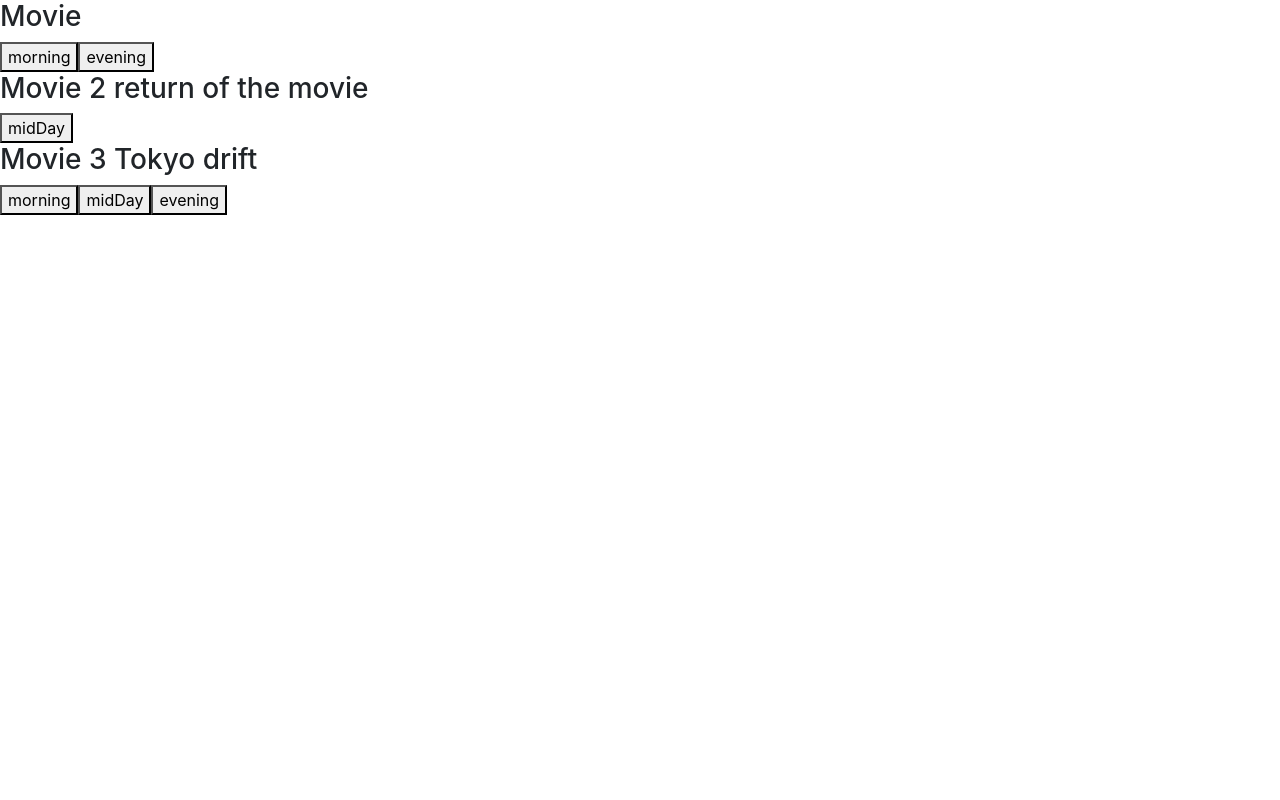
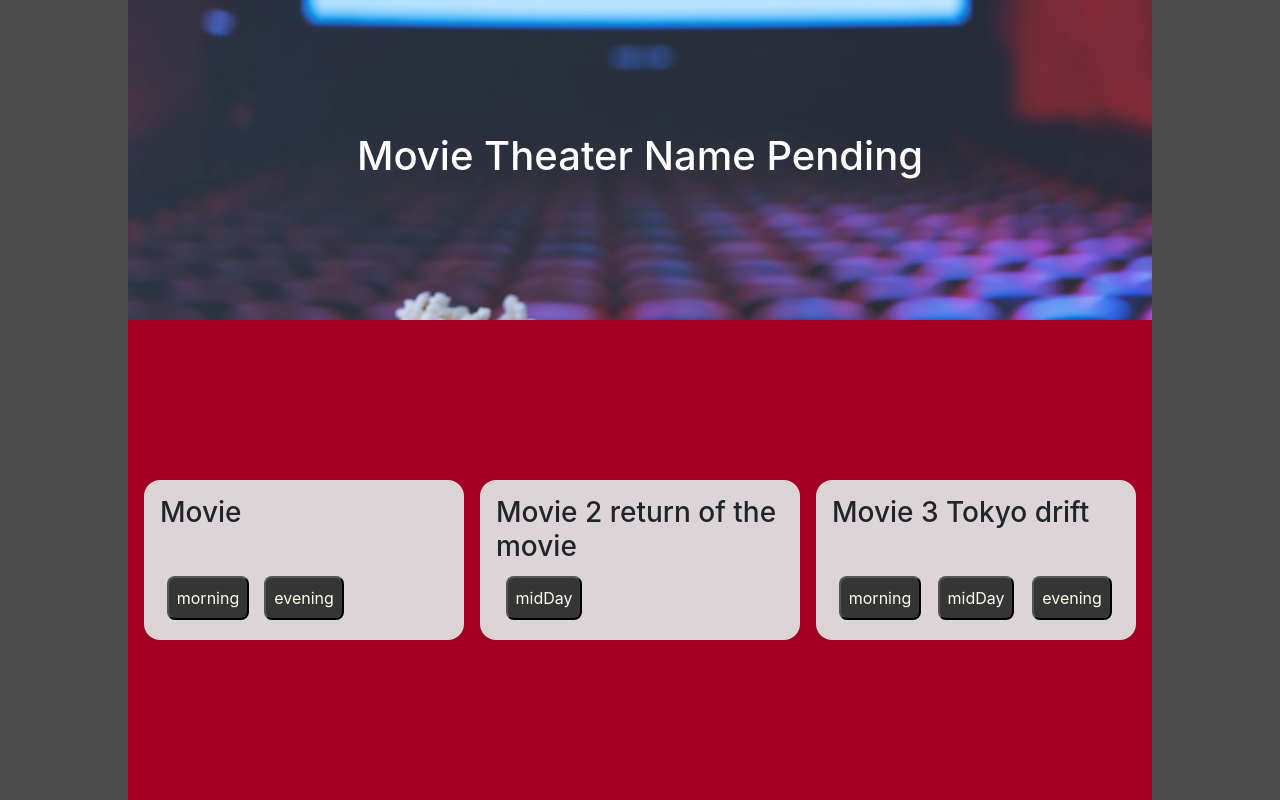
Before and after one commit to Skylar-Brockbank/movieTheater, a plain HTML site: page index.html in a window 1280 px wide. Drawn offline with Linux system fonts and the light colour scheme.

Commit message:
add styles to page
Co-Authored-by: Karen Axon <kaxonwa@gmail.com>

```diff
--- a/css/styles.css
+++ b/css/styles.css
@@ -1,3 +1,80 @@
 #display-selected-movie, #selectionForm {
   display: none;
 }
+
+body {
+  background-color:rgb(75, 75, 75);
+}
+
+.MainCol {
+  width: 80%;
+  height: 100vh;
+  background-color: rgb(161, 0, 35);
+  margin: 0 auto;
+  display: grid;
+}
+
+.Box {
+  padding:1em;
+  display: grid;
+  grid-template-columns: 1fr 1fr 1fr;
+  grid-gap: 1em;
+}
+
+.movieCard {
+  padding: 1em;
+  background-color: rgba(223, 223, 223, 0.952);
+  border-radius: 1em;
+  display: grid;
+}
+
+form {
+  margin:0 20%;
+  padding: 1em;
+  background-color: rgba(223, 223, 223, 0.952);
+  border-radius: 1em;
+  display: grid;
+}
+.radio {
+  margin: 0 10%;
+  font-weight: bold;
+}
+form > h4 {
+  margin-bottom: 1em;
+}
+
+.buttonBox {
+  display: grid;
+  grid-template-columns: repeat(3, 1fr);
+}
+
+button {
+  width: fit-content;
+  height: fit-content;
+  padding: .5em;
+  border-radius: .5em;
+  margin: .25em;
+  align-self: end;
+  justify-self: center;
+  background-color: rgb(53, 53, 53);
+  color: rgb(255, 251, 238);
+}
+
+button:hover {
+  background-color: rgb(125,55,89);
+  color: rgb(255, 255, 255);
+}
+
+.thing {
+  background-image: url(../img/movieTheater.jpg);
+  background-repeat: no-repeat;
+  background-size: 100%;
+  height: 40vh;
+  display: grid;
+  align-content: center;
+  justify-content: center;
+}
+
+.thing > h1 {
+  color: white;
+}
--- a/index.html
+++ b/index.html
@@ -11,40 +11,36 @@
   <title>Movies</title>
 </head>
 <body>
-  <div id="display-movies">
-
+  <div class="MainCol">
+    <div class="thing">
+      <h1>Movie Theater Name Pending</h1>
     </div>
-
+    <div id="display-movies"></div>
     <div id="selectionForm">
       <form>
+        <h4>Select an age group for your ticket</h4>
         <div class="radio">
           <label>
             <input type="radio" name="ageRange" value="0">
-            Child
+              Child (0-16)
           </label>
         </div>
         <div class="radio">
           <label>
             <input type="radio" name="ageRange" value="1" checked>
-            Adult
+              Adult (16-59)
           </label>
         </div>
         <div class="radio">
           <label>
             <input type="radio" name="ageRange" value="2">
-            Senior
+              Senior (60+)
           </label>
         </div>
         <button type="submit">Submit</button>
       </form>
     </div>
-
-
-  <div id="display-selected-movie">
-    //movie name
-    //selected price
+    <div id="display-selected-movie"> </div>
   </div>
-
-
 </body>
 </html>
--- a/js/scripts.js
+++ b/js/scripts.js
@@ -33,7 +33,6 @@ $(document).ready(function(){
   });
 
 });
-
 
 function Ticket(newRelease, showTime, ageRange) {
   this.newRelease = newRelease;
@@ -87,9 +86,9 @@ Catalog.prototype.addMovie = function (movie) {
 function generateCards(Cat){
   let output = '';
   for (let i in Cat.movies){
-  output = output + "<div id=" + i +"><h3>" + Cat.movies[i].name +"</h3>" + timeButtons(Cat.movies[i]) + "</div>"
+  output = output + "<div class='movieCard' id=" + i +"><h3>" + Cat.movies[i].name +"</h3>" + timeButtons(Cat.movies[i]) + "</div>"
   }
-  return output;
+  return "<div class= 'Box'>" + output + "</div>";
 }
 
 function timeButtons(movie){
@@ -107,14 +106,13 @@ function timeButtons(movie){
     output = output + "<button class='timeButtons' id='button" + m + "' value='" + movie.newRelease + "," + movie.showTimes[m] + "'>" + text + "</button>";
     // output = "<button> this is a test</button>";
   }
-  return output;
+  return "<div class='buttonBox'>" + output + "</div>";
 }
+
 //abandoned
 function tButtons(val) {
   return "<button value='" + val + "'>test</button>";
 }
-
-
 
 //misc testing stuff to be deleted later
 function setupStuff(){
```
Also changed, not shown: img/movieTheater.jpg (added). Lines whose indentation alone changed are shown as unchanged.
